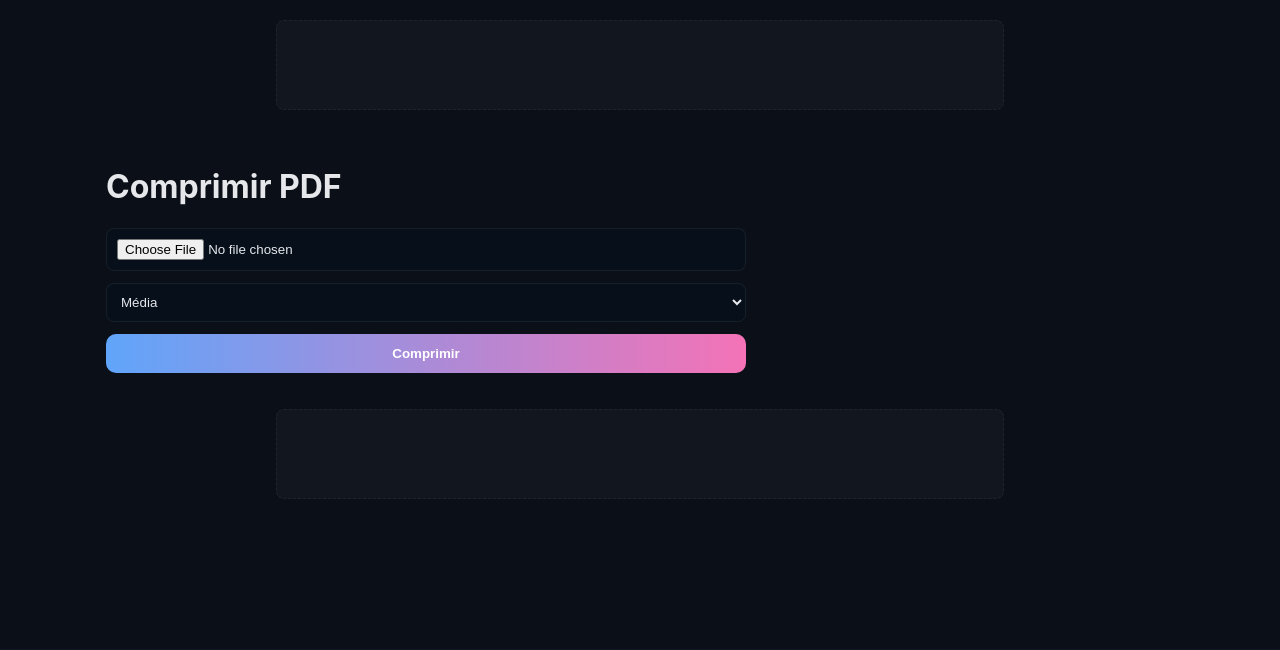
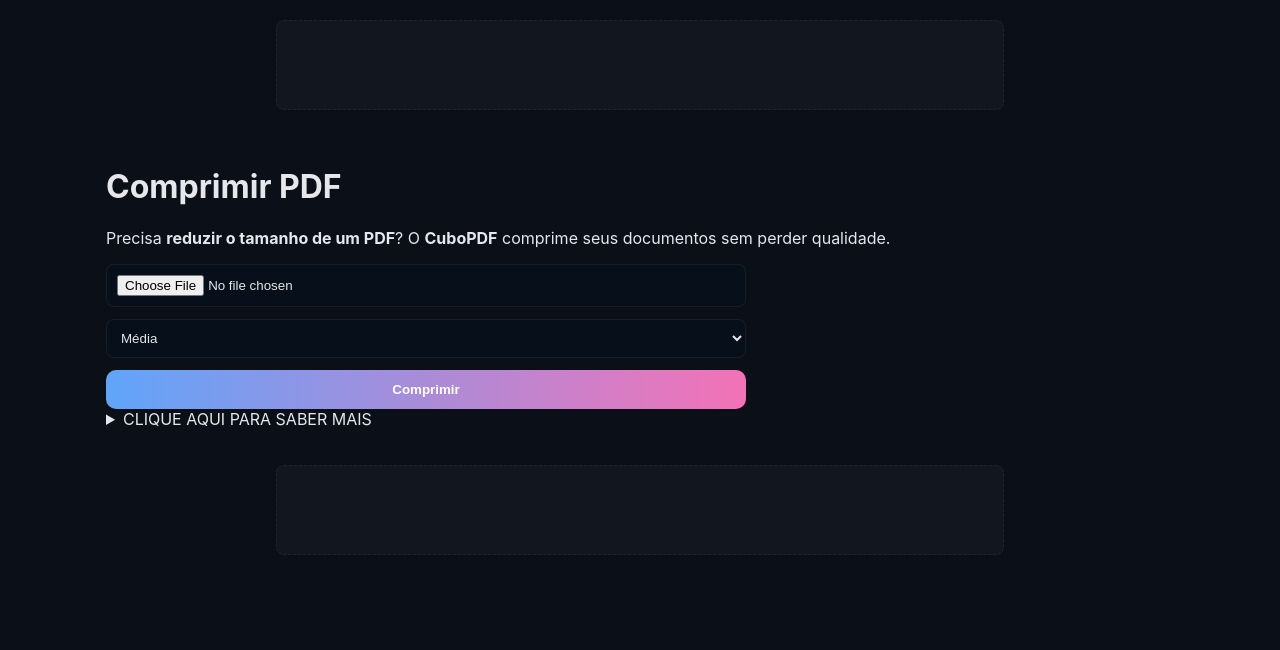
Before and after one commit to carloslestat56/cubopdf, a Flask app: page /comprimir-pdf in a window 1280 px wide. Shown: the part 97-747 px from the top of the page. Run offline with Flask 3, Linux system fonts and the light colour scheme; some libraries are stand-ins or nearby versions.

Commit message:
Update compress.html

```diff
--- a/templates/compress.html
+++ b/templates/compress.html
@@ -2,10 +2,24 @@
 {% block title %}Comprimir PDF — CuboPDF{% endblock %}
 {% block content %}
 <h1>Comprimir PDF</h1>
+
+<p>
+Precisa <strong>reduzir o tamanho de um PDF</strong>? O <strong>CuboPDF</strong> comprime seus documentos sem perder qualidade.
+</p>
 
 <form action="" method="post" enctype="multipart/form-data" class="form">
   <input type="file" name="pdf" required><select name="quality"><option value="low">Baixa</option><option value="medium" selected>Média</option><option value="high">Alta</option></select>
   <button type="submit">Comprimir</button>
 </form>
 
+<details>
+  <summary>CLIQUE AQUI PARA SABER MAIS</summary>
+  <div>
+    <p>O recurso <strong>Comprimir PDF online</strong> permite diminuir o peso dos arquivos, facilitando o envio por e-mail ou upload em plataformas que limitam o tamanho dos documentos.</p>
+
+    <p>Nossa ferramenta otimiza o PDF mantendo a legibilidade e a qualidade das imagens. É ideal para estudantes, empresas e qualquer pessoa que precise compartilhar arquivos de forma mais rápida.</p>
+
+    <p>Além disso, o processo é seguro e os arquivos não ficam armazenados após a compressão.</p>
+  </div>
+</details>
 {% endblock %}
```
